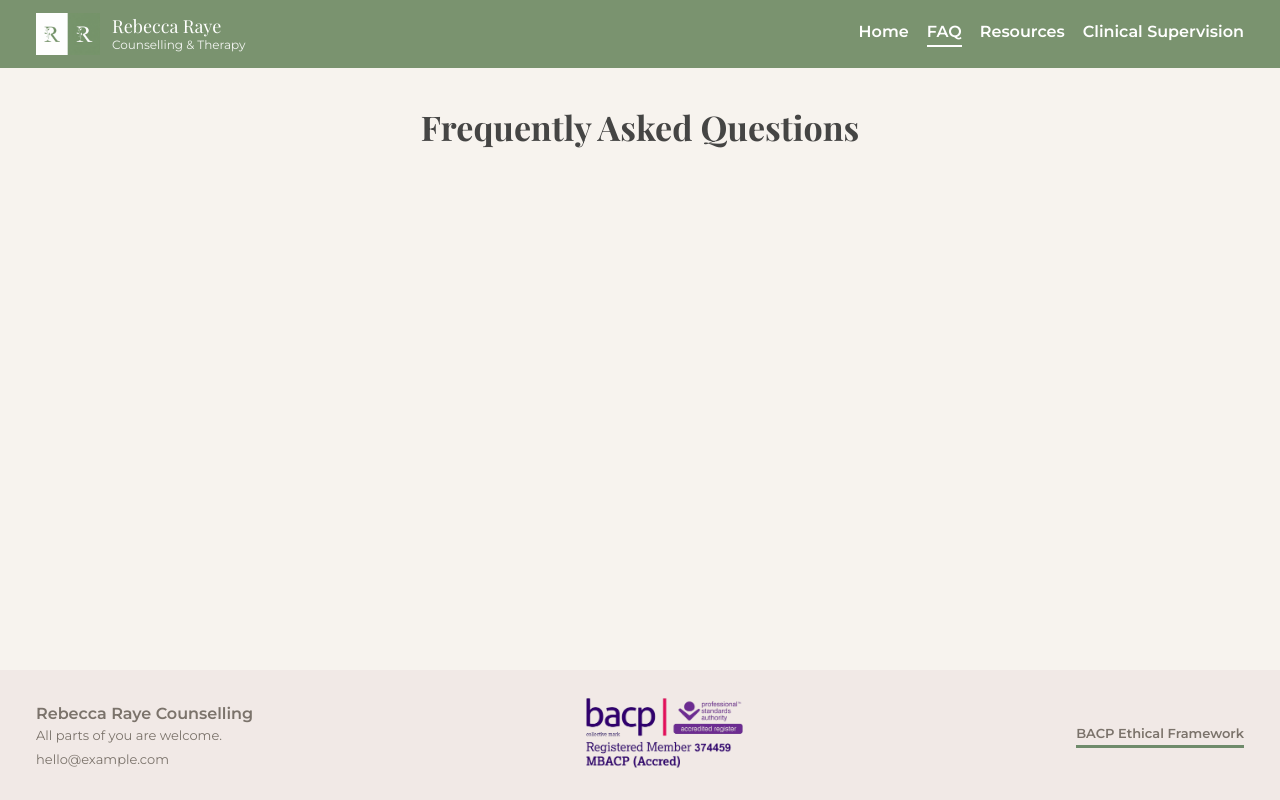
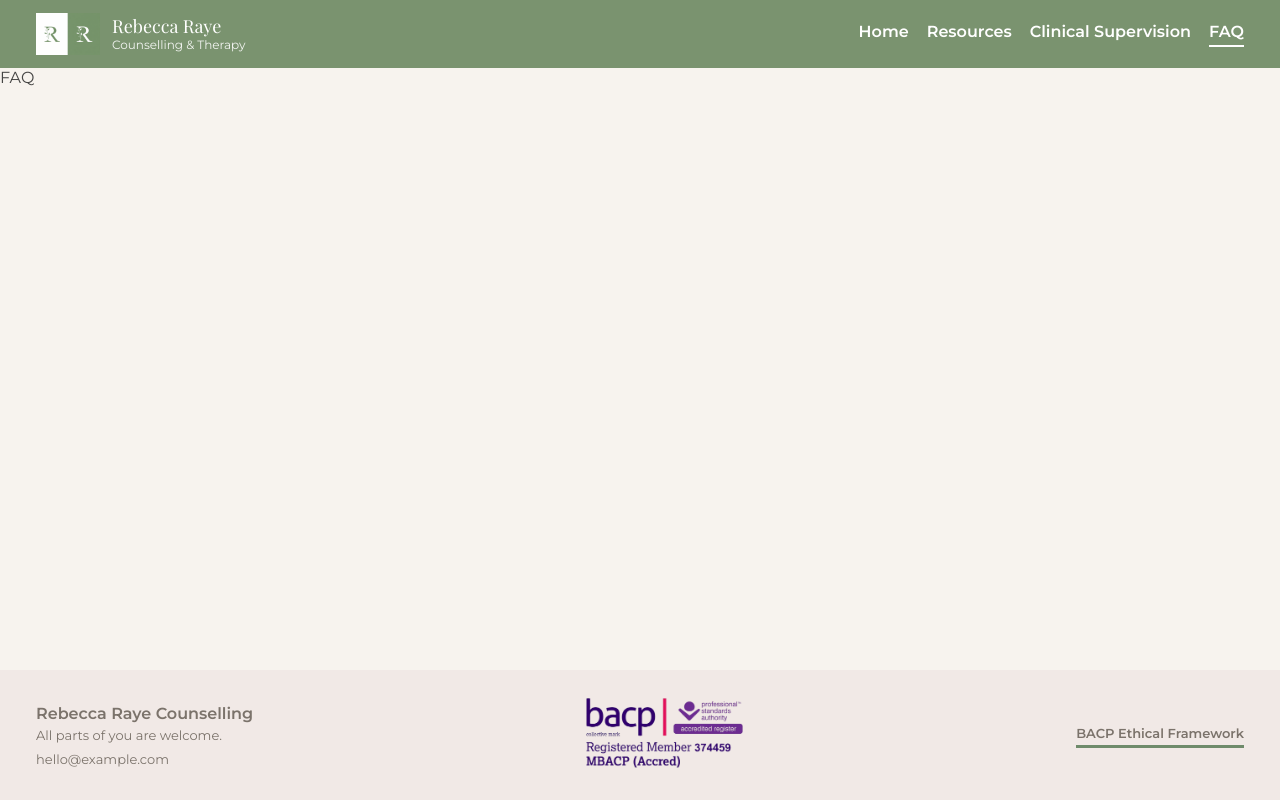
Before and after one commit to joseph-johnson27001/Rebecca-s-Counselling-Site, a Vue app: page /faq in a window 1280 px wide. Built offline with nearby package versions, Linux system fonts and the light colour scheme.

Commit message:
Minimum for pages

```diff
--- a/src/components/Header.vue
+++ b/src/components/Header.vue
@@ -14,11 +14,11 @@
       </div>
       <nav class="nav-links">
         <router-link to="/">Home</router-link>
-        <router-link to="/faq">FAQ</router-link>
         <router-link to="/resources">Resources</router-link>
         <router-link to="/clinical-supervision"
           >Clinical Supervision</router-link
         >
+        <router-link to="/faq">FAQ</router-link>
       </nav>
     </div>
   </header>
--- a/src/views/FAQ.vue
+++ b/src/views/FAQ.vue
@@ -1,12 +1,4 @@
-<template>
-  <main>
-    <section class="page-hero">
-      <div>
-        <h1 class="page-heading-lg">Frequently Asked Questions</h1>
-      </div>
-    </section>
-  </main>
-</template>
+<template>FAQ</template>
 
 <script setup></script>
 
--- a/src/views/Resources.vue
+++ b/src/views/Resources.vue
@@ -1,12 +1,4 @@
-<template>
-  <main>
-    <section class="page-hero">
-      <div>
-        <h1 class="page-heading-lg">Resources</h1>
-      </div>
-    </section>
-  </main>
-</template>
+<template>Resources</template>
 
 <script setup></script>
 
```
